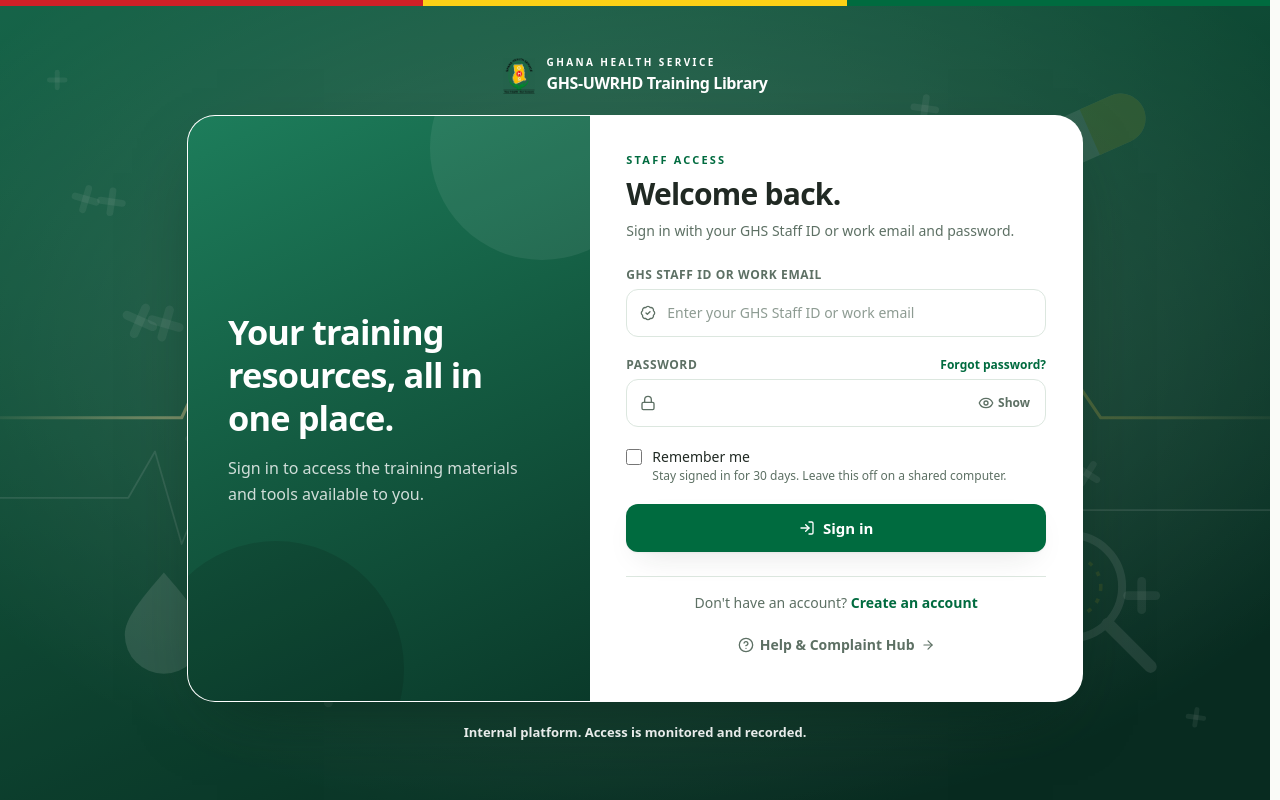
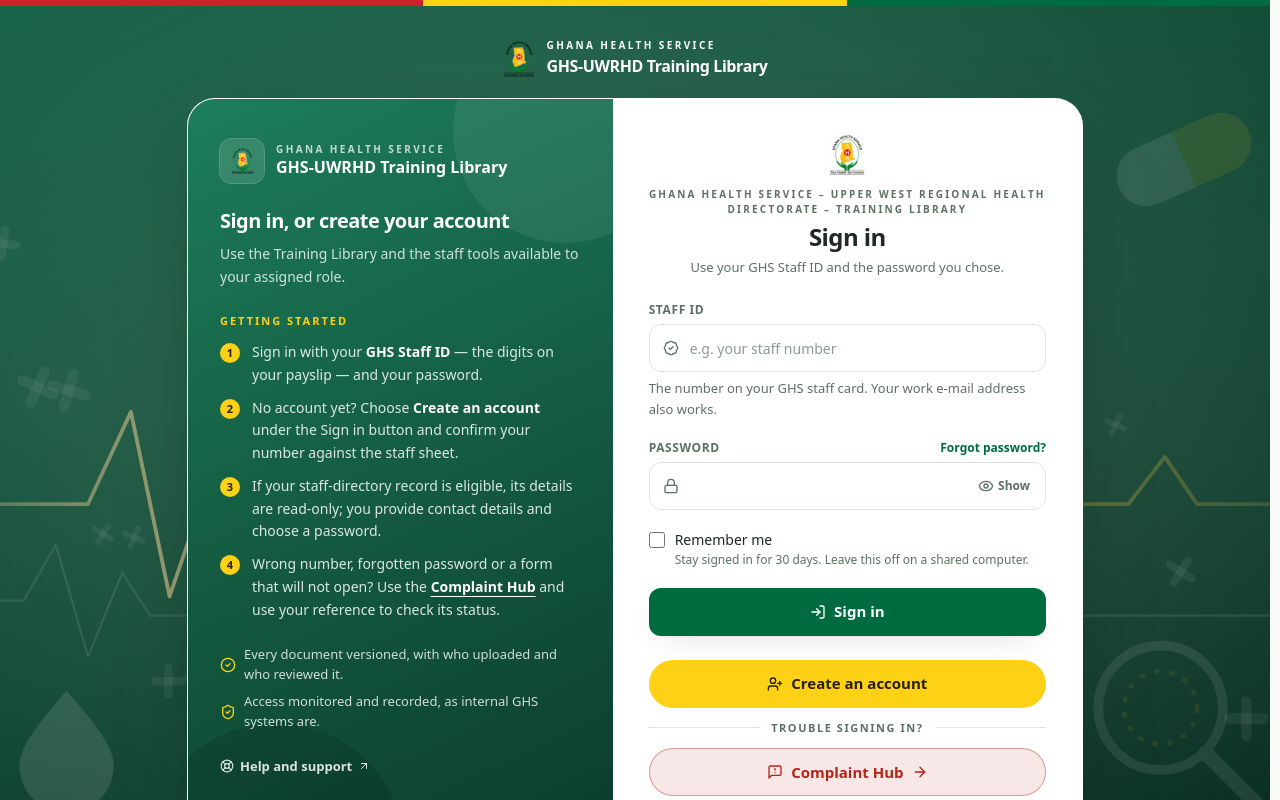
Before and after one commit to DeryChris/ghs-etraining-hub, a Next.js app: page /login in a window 1280 px wide. Shown: the top 800 px of the page. Built offline with nearby package versions, Linux system fonts and the light colour scheme; no server answers.

Commit message:
Revert "Simplify the sign-in experience"
This reverts commit 74d171c59edfbb578c0f28880d5f9632bc6773e3.

```diff
--- a/src/app/(auth)/auth-split.tsx
+++ b/src/app/(auth)/auth-split.tsx
@@ -3,26 +3,52 @@
 import { motion, useReducedMotion } from "framer-motion";
 import type { ReactNode } from "react";
 
-/** A compact welcome panel beside the sign-in form on desktop; the mobile view leads with the form. */
+/**
+ * The signed-out card, in two halves.
+ *
+ * Left: what this is and how to get in — the getting-started steps, the note for
+ * people who used the old manual portal, what the complaint hub is for. Right:
+ * the form, and nothing else.
+ *
+ * It was one narrow column for a while, on the theory that a split screen put the
+ * explanation where nobody's eyes were. The opposite turned out to be true: the
+ * explanation is read *before* the form by exactly the people who need it (first
+ * sign-in, forgotten password, "does my old account still work?"), and stacking
+ * it above the form pushed the password field off a phone screen. Side by side,
+ * the panel is still the first thing that loads and the form is one glance away.
+ *
+ * Below `lg` the aside collapses to a short summary at the top of the card, so
+ * the phone still gets the steps without a wall of green above the fields.
+ */
 export function AuthSplit({ aside, children }: { aside: ReactNode; children: ReactNode }) {
   const reduce = useReducedMotion();
 
-  return (
+  const panel = (
     <motion.div
       initial={reduce ? false : { opacity: 0, y: 14, scale: 0.99 }}
       animate={{ opacity: 1, y: 0, scale: 1 }}
       transition={{ duration: 0.35, ease: [0.22, 1, 0.36, 1] }}
       className="w-full overflow-hidden rounded-[28px] border border-white/45 bg-surface shadow-[0_28px_70px_-30px_rgba(0,32,18,0.65),0_2px_0_rgba(255,255,255,0.6)_inset]"
     >
-      <div className="grid lg:grid-cols-[minmax(0,0.9fr)_minmax(0,1.1fr)]">
-        <aside className="relative hidden min-h-[460px] overflow-hidden bg-[linear-gradient(155deg,#1d7d5b_0%,#145c42_48%,#0a3a2a_100%)] px-8 py-10 text-white lg:flex lg:items-center xl:px-10">
-          <span aria-hidden className="pointer-events-none absolute -right-16 -top-20 h-56 w-56 rounded-full bg-white/[0.07]" />
-          <span aria-hidden className="pointer-events-none absolute -bottom-24 -left-10 h-64 w-64 rounded-full bg-black/[0.12]" />
-          <div className="relative w-full">{aside}</div>
-        </aside>
+      <div className="grid lg:grid-cols-[minmax(0,0.95fr)_minmax(0,1.05fr)]">
+        <div className="relative overflow-hidden bg-[linear-gradient(155deg,#1d7d5b_0%,#145c42_48%,#0a3a2a_100%)] px-6 py-7 text-white sm:px-8 lg:py-10">
+          {/* The same grey-green circles as the backdrop, at low strength: the
+              panel reads as part of the page rather than a slab dropped on it. */}
+          <span
+            aria-hidden
+            className="pointer-events-none absolute -right-16 -top-20 h-56 w-56 rounded-full bg-white/[0.07]"
+          />
+          <span
+            aria-hidden
+            className="pointer-events-none absolute -bottom-24 -left-10 h-64 w-64 rounded-full bg-black/[0.12]"
+          />
+          <div className="relative">{aside}</div>
+        </div>
 
         <div className="px-6 py-7 sm:px-9 sm:py-9">{children}</div>
       </div>
     </motion.div>
   );
+
+  return panel;
 }
--- a/src/app/(auth)/login/page.tsx
+++ b/src/app/(auth)/login/page.tsx
@@ -1,10 +1,12 @@
 import type { Metadata } from "next";
 import Link from "next/link";
-import { ArrowRight, CircleHelp } from "lucide-react";
+import { ArrowRight, MessageSquareWarning, UserPlus } from "lucide-react";
 import { LoginForm } from "@/components/auth/login-form";
-import { LoginWelcome } from "@/components/auth/login-welcome";
 import { AuthSplit } from "../auth-split";
+import { GettingStarted } from "@/components/auth/getting-started";
+import { BrandMark } from "@/components/brand/brand-mark";
 import { safeNextPath } from "@/lib/safe-redirect";
+import { SITE } from "@/lib/site";
 
 export const metadata: Metadata = { title: "Sign in" };
 
@@ -12,6 +14,15 @@ const ERRORS: Record<string, string> = {
   "link-expired": "That link has expired or was already used. Request a new one.",
 };
 
+/**
+ * Sign in, on one card, with the explanation beside it.
+ *
+ * The form is the right half and holds only what a returning visitor needs: their
+ * staff ID, their password, and two ways out — "create an account" for people the
+ * directory knows but who have never signed in, and the Complaint Hub for people
+ * the form has failed. Both sit under the Sign in button in that order, because
+ * that is the order they are reached for.
+ */
 export default async function LoginPage({
   searchParams,
 }: {
@@ -22,33 +33,52 @@ export default async function LoginPage({
   const initialError = params.error ? (ERRORS[params.error] ?? null) : null;
 
   return (
-    <AuthSplit aside={<LoginWelcome />}>
-      <div className="mx-auto w-full max-w-md space-y-6">
-        <div className="space-y-2">
-          <p className="text-[11px] font-bold uppercase tracking-[0.2em] text-primary">Staff access</p>
-          <h1 className="text-3xl font-extrabold tracking-tight text-ink">Welcome back.</h1>
-          <p className="text-sm leading-relaxed text-ink-muted">
-            Sign in with your GHS Staff ID or work email and password.
-          </p>
+    <AuthSplit aside={<GettingStarted />}>
+      <div className="space-y-6">
+        <div className="flex flex-col items-center gap-3 text-center">
+          <BrandMark size={40} />
+          <div className="space-y-1">
+            <p className="text-[10px] font-bold uppercase tracking-[0.22em] text-ink-muted">{SITE.fullName}</p>
+            <h1 className="text-2xl font-extrabold tracking-tight text-ink">Sign in</h1>
+            <p className="text-[13px] leading-relaxed text-ink-muted">
+              Use your GHS Staff ID and the password you chose.
+            </p>
+          </div>
         </div>
 
         <LoginForm next={next} initialError={initialError} />
 
-        <div className="space-y-3 border-t border-hairline pt-4 text-center">
-          <p className="text-sm text-ink-muted">
-            Don&apos;t have an account?{" "}
-            <Link href="/register" className="font-semibold text-primary underline-offset-4 hover:underline">
-              Create an account
-            </Link>
+        <div className="space-y-3">
+          <Link
+            href="/register"
+            className="flex min-h-12 w-full items-center justify-center gap-2 rounded-[var(--radius-pill)] bg-[var(--accent)] px-5 text-[15px] font-bold text-[var(--accent-ink)] transition-colors hover:bg-[var(--accent)]/90 focus-visible:outline-2 focus-visible:outline-offset-2 focus-visible:outline-primary"
+          >
+            <UserPlus className="h-4 w-4" aria-hidden />
+            Create an account
+          </Link>
+
+          <div className="flex items-center gap-3">
+            <span className="h-px flex-1 bg-hairline" aria-hidden />
+            <span className="text-[11px] font-semibold uppercase tracking-[0.14em] text-ink-muted">Trouble signing in?</span>
+            <span className="h-px flex-1 bg-hairline" aria-hidden />
+          </div>
+
+          <Link
+            href="/help/report"
+            className="flex min-h-12 w-full items-center justify-center gap-2 rounded-[var(--radius-pill)] border border-danger/40 bg-danger/10 px-5 text-[15px] font-bold text-danger transition-colors hover:bg-danger/20 focus-visible:outline-2 focus-visible:outline-offset-2 focus-visible:outline-danger"
+          >
+            <MessageSquareWarning className="h-4 w-4" aria-hidden />
+            Complaint Hub
+            <ArrowRight className="h-4 w-4" aria-hidden />
+          </Link>
+
+          <p className="text-center text-[12px] leading-relaxed text-ink-muted">
+            Cannot sign in or used the wrong contact details during account setup?{" "}
+            <Link href="/help/report" className="font-semibold text-primary underline underline-offset-4">
+              Report it here
+            </Link>{" "}
+            and keep your reference number.
           </p>
-          <Link
-            href="/help"
-            className="inline-flex min-h-10 items-center justify-center gap-1.5 rounded-control px-3 text-sm font-semibold text-ink-muted underline-offset-4 hover:text-primary hover:underline focus-visible:outline-2 focus-visible:outline-offset-2 focus-visible:outline-primary"
-          >
-            <CircleHelp className="h-4 w-4" aria-hidden />
-            Help &amp; Complaint Hub
-            <ArrowRight className="h-3.5 w-3.5" aria-hidden />
-          </Link>
         </div>
       </div>
     </AuthSplit>
--- /dev/null
+++ b/src/components/auth/getting-started.tsx
@@ -0,0 +1,107 @@
+import { ArrowUpRight, CheckCircle2, LifeBuoy, ShieldCheck } from "lucide-react";
+import Link from "next/link";
+import { BrandMark } from "@/components/brand/brand-mark";
+import { SITE } from "@/lib/site";
+
+/**
+ * The left half of the sign-in card: how to get in, in the order it happens.
+ *
+ * Written as steps rather than prose because the people who read it are on their
+ * first visit and have a number to type, and because the same panel has to answer
+ * the two questions support actually receives — "my old portal password does not
+ * work" and "I never got an account".
+ */
+export function GettingStarted() {
+  return (
+    <div className="space-y-6">
+      <Link href="/" className="flex items-center gap-3 rounded-control text-white focus-visible:outline-2 focus-visible:outline-offset-4 focus-visible:outline-[var(--accent)]">
+        <span className="flex h-11 w-11 items-center justify-center rounded-control bg-white/12 ring-1 ring-white/25">
+          <BrandMark size={26} />
+        </span>
+        <span className="flex flex-col leading-tight">
+          <span className="text-[10px] font-bold uppercase tracking-[0.24em] text-white/75">Ghana Health Service</span>
+          <span className="text-base font-extrabold">{SITE.name}</span>
+        </span>
+      </Link>
+
+      <div className="space-y-2">
+        <h2 className="text-xl font-extrabold tracking-tight">Sign in, or create your account</h2>
+        <p className="text-sm leading-relaxed text-white/80">
+          Use the Training Library and the staff tools available to your assigned role.
+        </p>
+      </div>
+
+      {/* From `lg` the whole panel is shown; on a phone the form must come
+          first, so only the heading and the brand survive. */}
+      <div className="hidden space-y-3 lg:block">
+        <p className="text-[11px] font-bold uppercase tracking-[0.18em] text-[var(--accent)]">Getting started</p>
+        <ol className="space-y-2.5 text-sm leading-relaxed text-white/85">
+          <li className="flex gap-3">
+            <Step n={1} />
+            <span>
+              Sign in with your <strong className="font-semibold text-white">GHS Staff ID</strong> — the digits on your
+              payslip — and your password.
+            </span>
+          </li>
+          <li className="flex gap-3">
+            <Step n={2} />
+            <span>
+              No account yet? Choose <strong className="font-semibold text-white">Create an account</strong> under the
+              Sign in button and confirm your number against the staff sheet.
+            </span>
+          </li>
+          <li className="flex gap-3">
+            <Step n={3} />
+            <span>If your staff-directory record is eligible, its details are read-only; you provide contact details and choose a password.</span>
+          </li>
+          <li className="flex gap-3">
+            <Step n={4} />
+            <span>
+              Wrong number, forgotten password or a form that will not open? Use the{" "}
+              <Link href="/help" className="font-semibold text-white underline underline-offset-4">
+                Complaint Hub
+              </Link>{" "}
+              and use your reference to check its status.
+            </span>
+          </li>
+        </ol>
+      </div>
+
+      <div className="hidden rounded-control border border-[var(--accent)]/45 bg-[var(--accent)]/[0.12] p-4 text-[13px] leading-relaxed text-white">
+        <p className="font-bold text-[var(--accent)]">Used the old portal?</p>
+        <p className="mt-1 text-white/85">
+          This system uses its own staff directory and credentials. If your directory record has no password, use Create
+          an account to claim it; information from another portal is not assumed to be here.
+        </p>
+      </div>
+
+      <ul className="hidden gap-2 text-[13px] text-white/80 lg:grid">
+        <li className="flex items-center gap-2">
+          <CheckCircle2 className="h-4 w-4 shrink-0 text-[var(--accent)]" aria-hidden />
+          Every document versioned, with who uploaded and who reviewed it.
+        </li>
+        <li className="flex items-center gap-2">
+          <ShieldCheck className="h-4 w-4 shrink-0 text-[var(--accent)]" aria-hidden />
+          Access monitored and recorded, as internal GHS systems are.
+        </li>
+      </ul>
+
+      <Link
+        href="/help"
+        className="hidden items-center gap-1.5 text-[13px] font-semibold text-white/85 lg:inline-flex underline-offset-4 hover:text-white hover:underline"
+      >
+        <LifeBuoy className="h-3.5 w-3.5" aria-hidden />
+        Help and support
+        <ArrowUpRight className="h-3 w-3" aria-hidden />
+      </Link>
+    </div>
+  );
+}
+
+function Step({ n }: { n: number }) {
+  return (
+    <span className="mt-0.5 flex h-5 w-5 shrink-0 items-center justify-center rounded-full bg-[var(--accent)] text-[11px] font-extrabold text-[var(--accent-ink)]">
+      {n}
+    </span>
+  );
+}
--- a/src/components/auth/login-form.tsx
+++ b/src/components/auth/login-form.tsx
@@ -23,7 +23,7 @@ export function LoginForm({ next, initialError }: { next: string; initialError:
   const [showPassword, setShowPassword] = useState(false);
 
   const error = state.error;
-  const credentialsProblem = error?.startsWith("That staff ID and password do not match") ?? false;
+  const credentialsProblem = error?.startsWith("The email or password is not correct") ?? false;
 
   return (
     <form action={formAction} className="space-y-5" noValidate={false}>
@@ -37,6 +37,9 @@ export function LoginForm({ next, initialError }: { next: string; initialError:
               <Link href="/forgot-password" className="font-semibold underline underline-offset-4">
                 Reset your password
               </Link>
+              <Link href="/help/report" className="font-semibold underline underline-offset-4">
+                Lodge a complaint
+              </Link>
             </p>
           )}
         </div>
@@ -44,7 +47,7 @@ export function LoginForm({ next, initialError }: { next: string; initialError:
 
       <div>
         <label htmlFor="identifier" className={labelClass}>
-          GHS Staff ID or work email
+          Staff ID
         </label>
         <div className="relative">
           <BadgeCheck className="pointer-events-none absolute left-3.5 top-1/2 h-4 w-4 -translate-y-1/2 text-ink-muted" aria-hidden />
@@ -52,15 +55,18 @@ export function LoginForm({ next, initialError }: { next: string; initialError:
             id="identifier"
             name="identifier"
             type="text"
-            autoCapitalize="none"
+            inputMode="numeric"
             autoComplete="username"
-            spellCheck={false}
             required
             defaultValue={state.identifier ?? ""}
-            placeholder="Enter your GHS Staff ID or work email"
+            placeholder="e.g. your staff number"
+            aria-describedby="identifier-hint"
             className={`${inputClass} h-12 pl-10`}
           />
         </div>
+        <p id="identifier-hint" className="mt-1.5 text-[13px] leading-relaxed text-ink-muted">
+          The number on your GHS staff card. Your work e-mail address also works.
+        </p>
       </div>
 
       <div>
--- a/src/components/auth/login-welcome.tsx
+++ /dev/null
@@ -1,12 +0,0 @@
-export function LoginWelcome() {
-  return (
-    <div className="mx-auto w-full max-w-sm space-y-4">
-      <p className="text-3xl font-extrabold leading-tight tracking-tight text-white sm:text-[2.15rem]">
-        Your training resources, all in one place.
-      </p>
-      <p className="max-w-sm text-base leading-relaxed text-white/80">
-        Sign in to access the training materials and tools available to you.
-      </p>
-    </div>
-  );
-}
```
Also changed, not shown: 1 other file (tests, documents, lock files or other folders).
